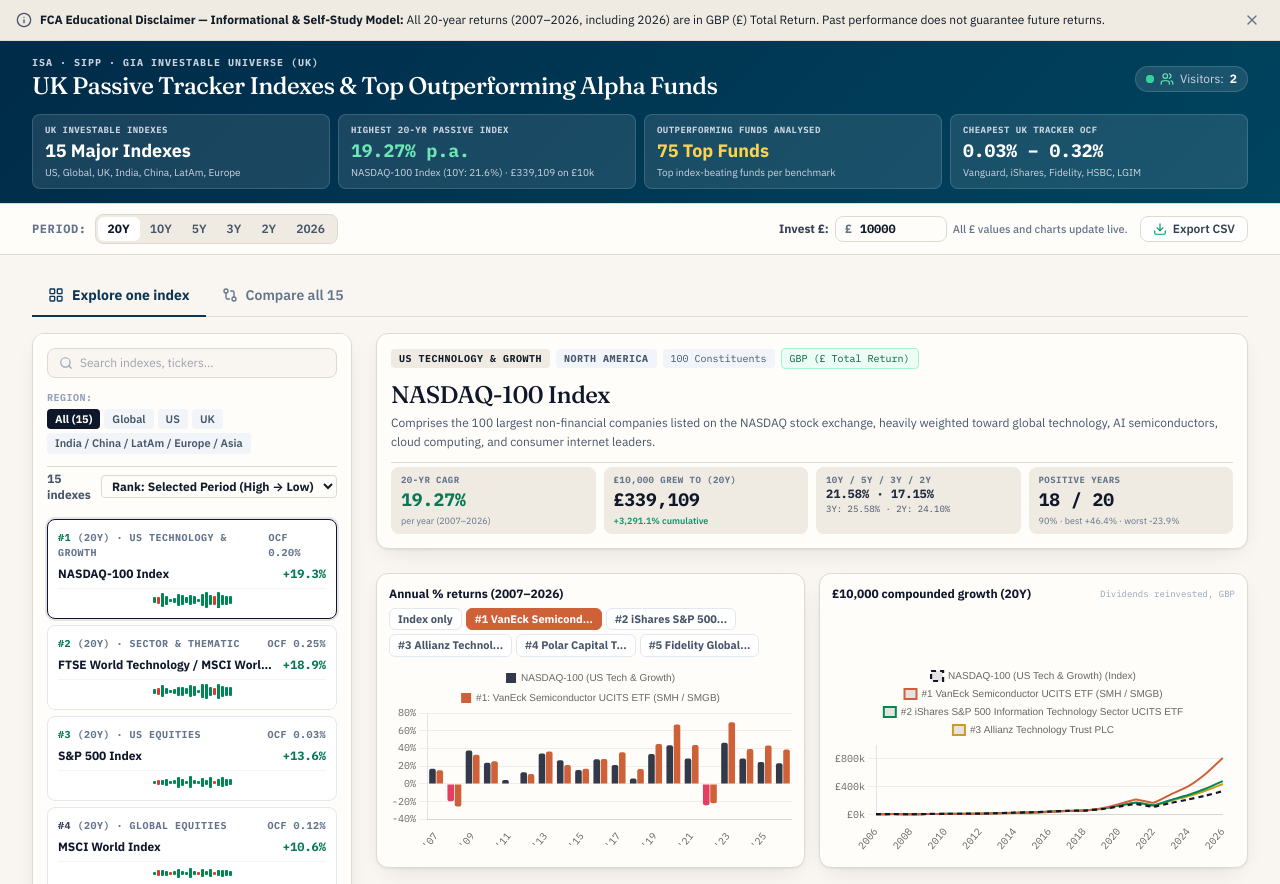
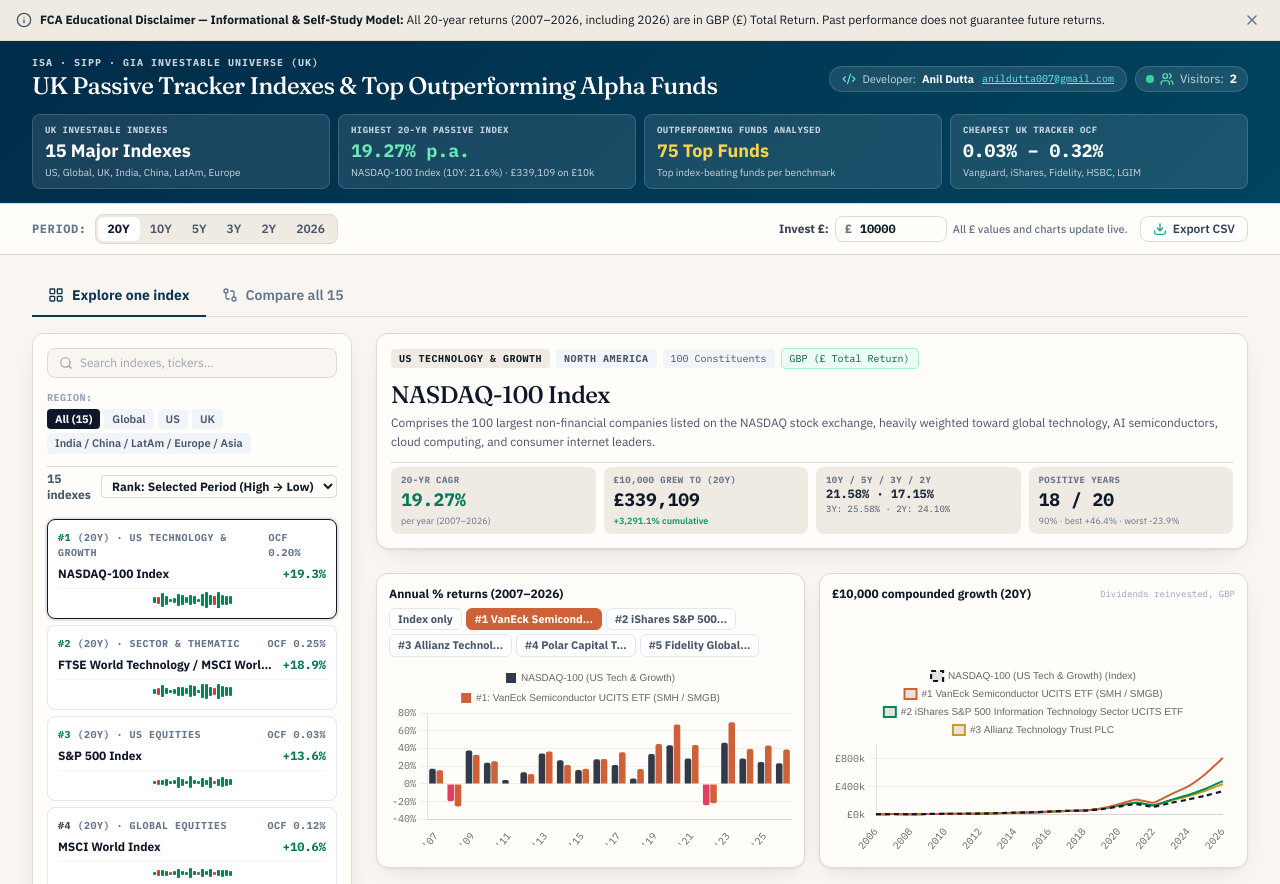
Before and after one commit to anildutta007/uk-passive-tracker-indexes, a plain HTML site: page index.html in a window 1280 px wide. Shown: the top 884 px of the page. Drawn offline with nearby package versions, Linux system fonts and the light colour scheme; no server answers.

Commit message:
Add Developer name Anil Dutta (anildutta007@gmail.com) to the top header and footer

```diff
--- a/index.html
+++ b/index.html
@@ -68,8 +68,17 @@
           </h1>
         </div>
 
+        <!-- Top Right: Developer Badge + Live Visitor Counter Badge -->
+        <div class="flex items-center gap-2 flex-wrap self-start sm:self-center">
+          <div class="inline-flex items-center gap-1.5 px-3 py-1 rounded-full bg-white/10 backdrop-blur-xs border border-white/15 text-xs text-white" title="Developer Contact">
+            <i data-lucide="code-2" class="w-3.5 h-3.5 text-cyan-300"></i>
+            <span class="text-slate-300 text-[11px]">Developer:</span>
+            <span class="font-bold text-white text-[11px]">Anil Dutta</span>
+            <a href="mailto:anildutta007@gmail.com" class="text-cyan-300 hover:text-white underline font-mono text-[10px] transition ml-0.5" title="Email Anil Dutta">anildutta007@gmail.com</a>
+          </div>
+
           <!-- Live Visitor Counter Badge -->
-        <div id="visitor-counter-badge" class="self-start sm:self-center inline-flex items-center gap-1.5 px-2.5 py-1 rounded-full bg-white/10 backdrop-blur-xs border border-white/15 text-xs text-white" title="Live visitors to explorer">
+          <div id="visitor-counter-badge" class="inline-flex items-center gap-1.5 px-2.5 py-1 rounded-full bg-white/10 backdrop-blur-xs border border-white/15 text-xs text-white" title="Live visitors to explorer">
             <span class="relative flex h-2 w-2">
               <span class="animate-ping absolute inline-flex h-full w-full rounded-full bg-emerald-400 opacity-75"></span>
               <span class="relative inline-flex rounded-full h-2 w-2 bg-emerald-400"></span>
@@ -77,6 +86,7 @@
             <i data-lucide="users" class="w-3.5 h-3.5 text-emerald-300"></i>
             <span class="text-slate-300">Visitors:</span>
             <span id="visitor-count-number" class="font-bold font-mono-num text-white">1</span>
+          </div>
         </div>
       </div>
 
@@ -423,7 +433,7 @@
   <footer class="border-t py-6 text-xs text-slate-500 mt-8" style="background-color: var(--card); border-color: var(--border);">
     <div class="max-w-7xl mx-auto px-4 sm:px-6 lg:px-8 flex flex-col sm:flex-row items-center justify-between gap-3">
       <div>
-        <strong class="text-slate-800">UK Passive Tracker Indexes &amp; Top 5 Outperforming Funds Explorer</strong> • 20-Year Historical Performance Analysis (2007–2026, Including 2026)
+        <strong class="text-slate-800">UK Passive Tracker Indexes &amp; Top 5 Outperforming Funds Explorer</strong> • Developer: <a href="mailto:anildutta007@gmail.com" class="font-semibold text-slate-800 hover:text-indigo-600 underline">Anil Dutta (anildutta007@gmail.com)</a>
       </div>
       <div class="text-slate-400">
         Data calibrated in GBP (£) Total Return net of OCF • Strictly for educational &amp; research use
```
Lines whose indentation alone changed are shown as unchanged.
